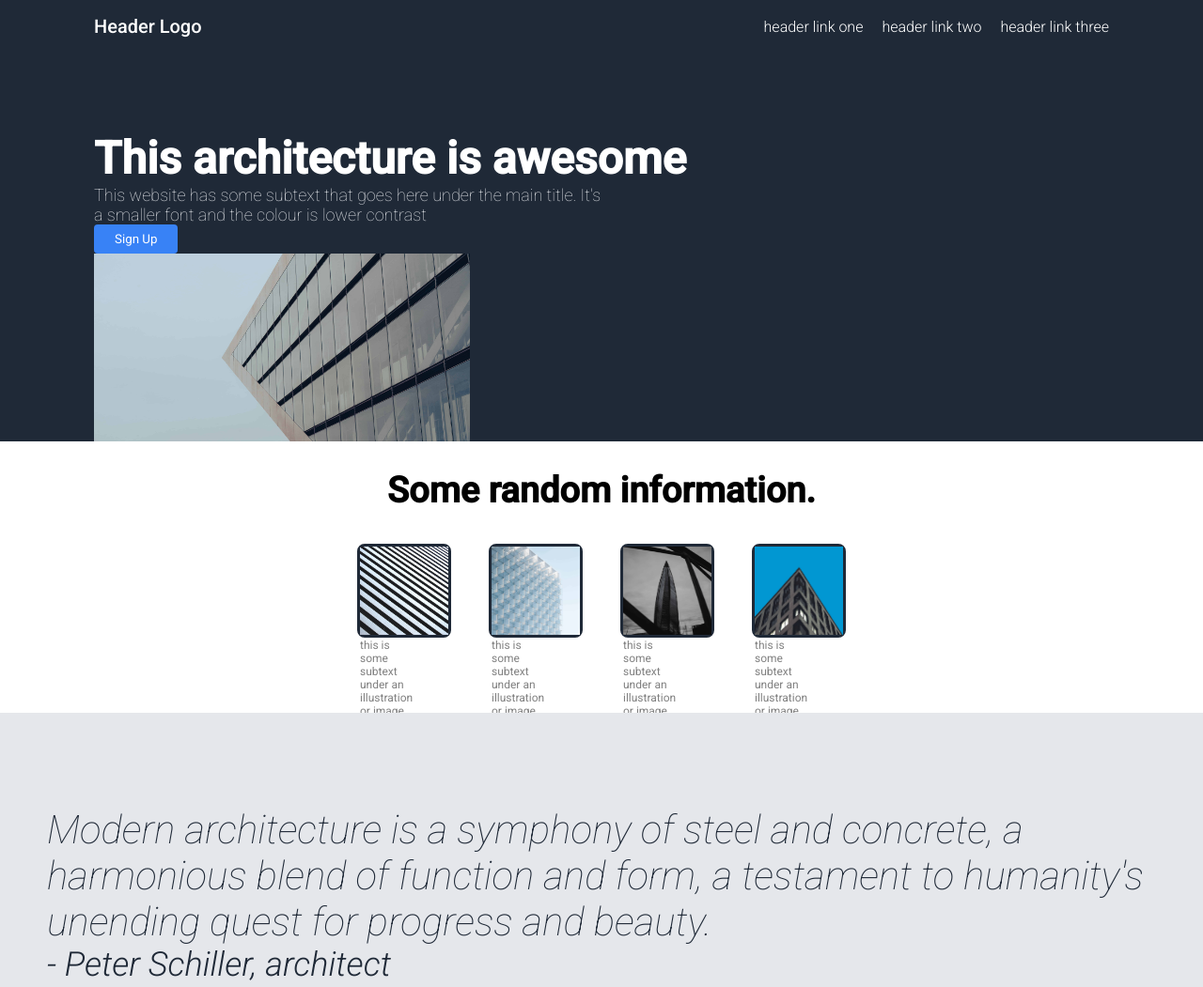
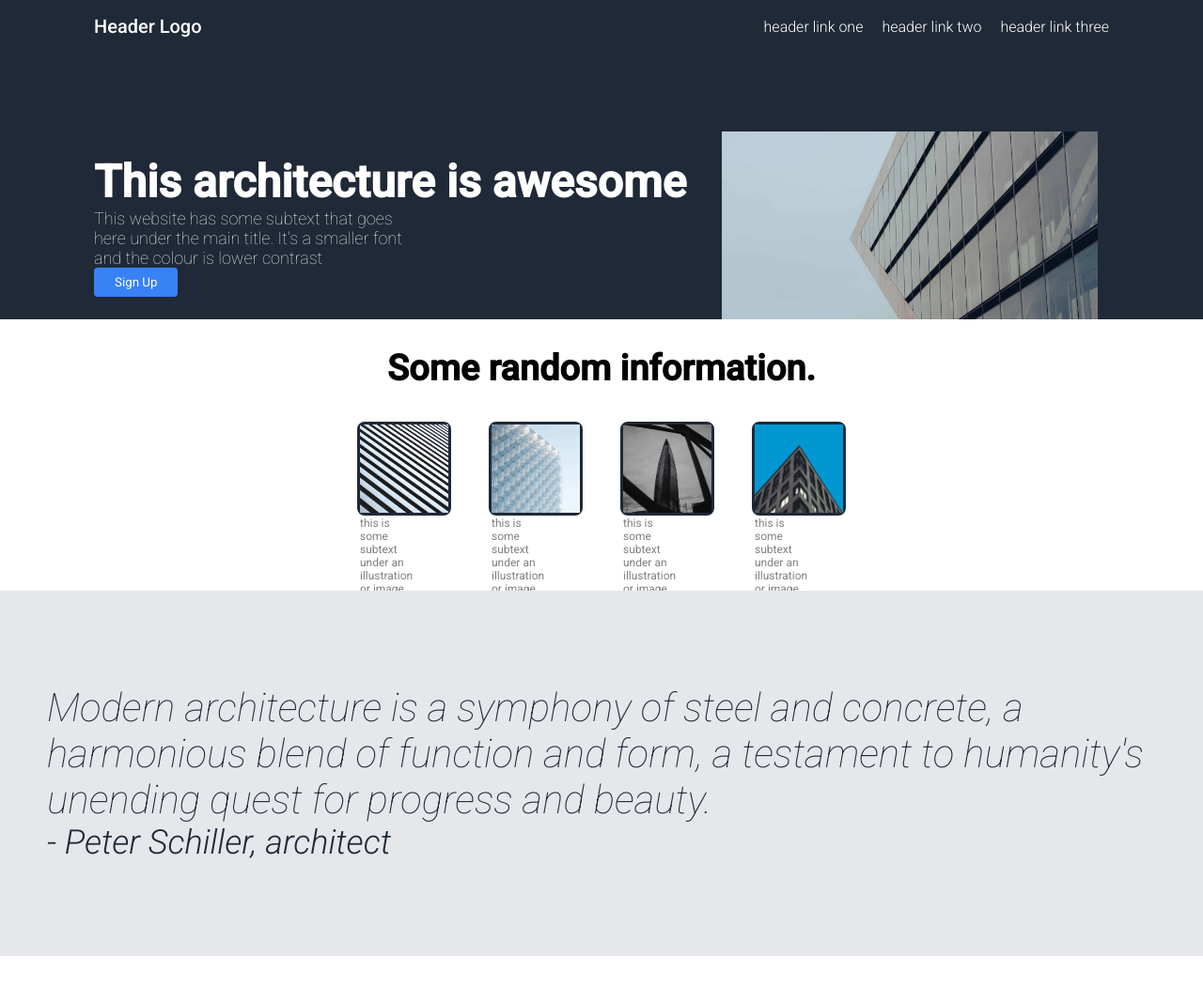
Before and after one commit to scottwright-dev/odin-project-landing-page, a plain HTML site: page index.html in a window 1280 px wide. Shown: the top 1051 px of the page at 94% size. Drawn offline with Linux system fonts and the light colour scheme.

Commit message:
Adjust hero content layout and img

```diff
--- a/stylesheet.css
+++ b/stylesheet.css
@@ -17,6 +17,11 @@ nav,
 footer {
   background-color: rgb(31, 41, 55);
   color: #e5e7eb;
+}
+
+img {
+  width: 100%;
+  height: 100%;
 }
 
 .header-logo {
@@ -40,19 +45,25 @@ nav {
 
 .hero-section {
   display: flex;
-  flex-direction: column;
-  padding: 0 100px;
+  align-items: center; /* align elements vertically */
+  justify-content: space-between; /* align elements horizontally */
+}
+
+.hero-text {
+  padding-left: 100px;
+  width: 60%;
 }
 
 .hero-image-container {
   display: flex;
-  width: 400px;
-  height: 200px;
+  flex-direction: row;
+  width: 40%;
 }
 
-img {
-  width: 100%;
-  height: 100%;
+.hero-image-container img {
+  max-width: 400px;
+  max-height: 200px;
+  object-fit: cover;
 }
 
 ul {
```
